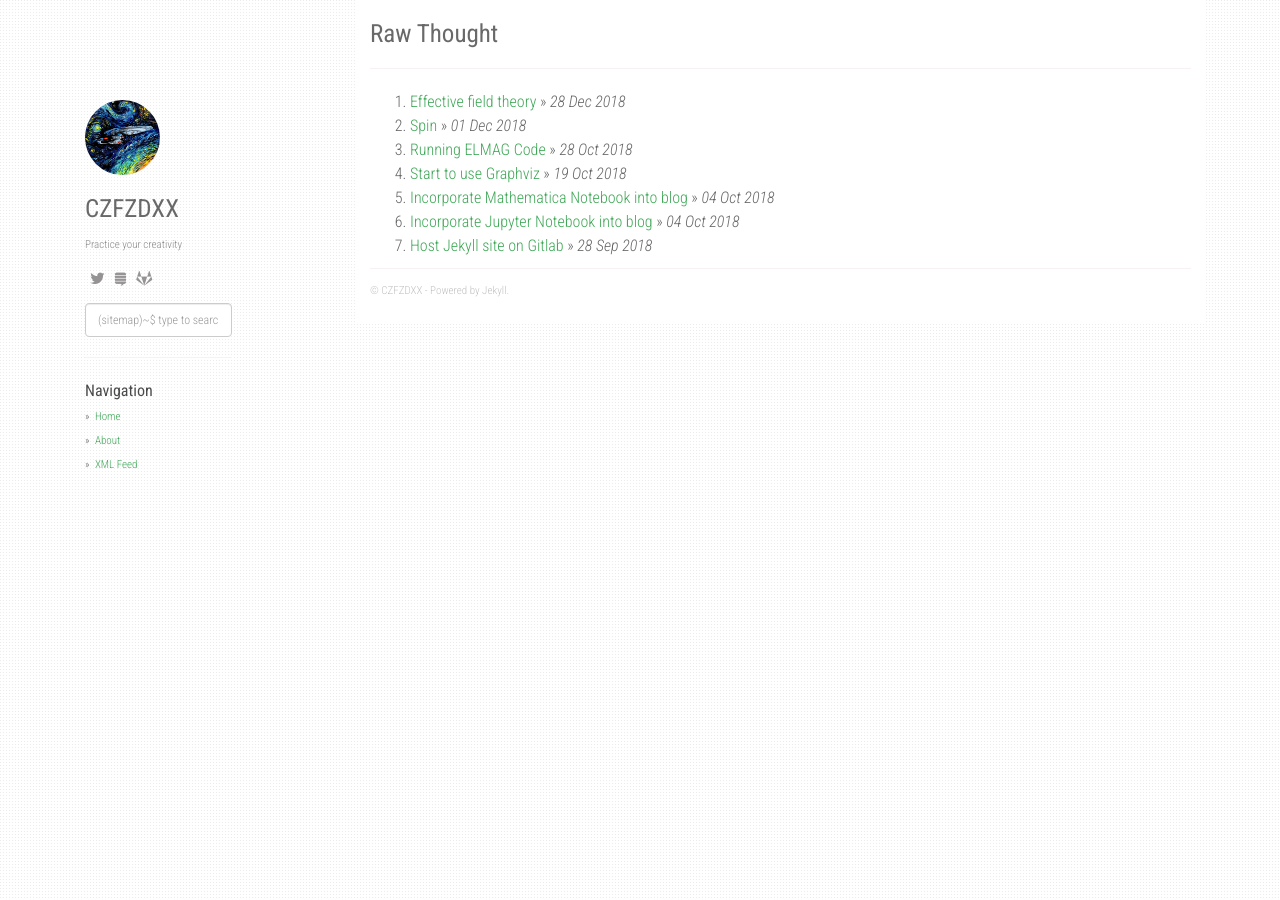
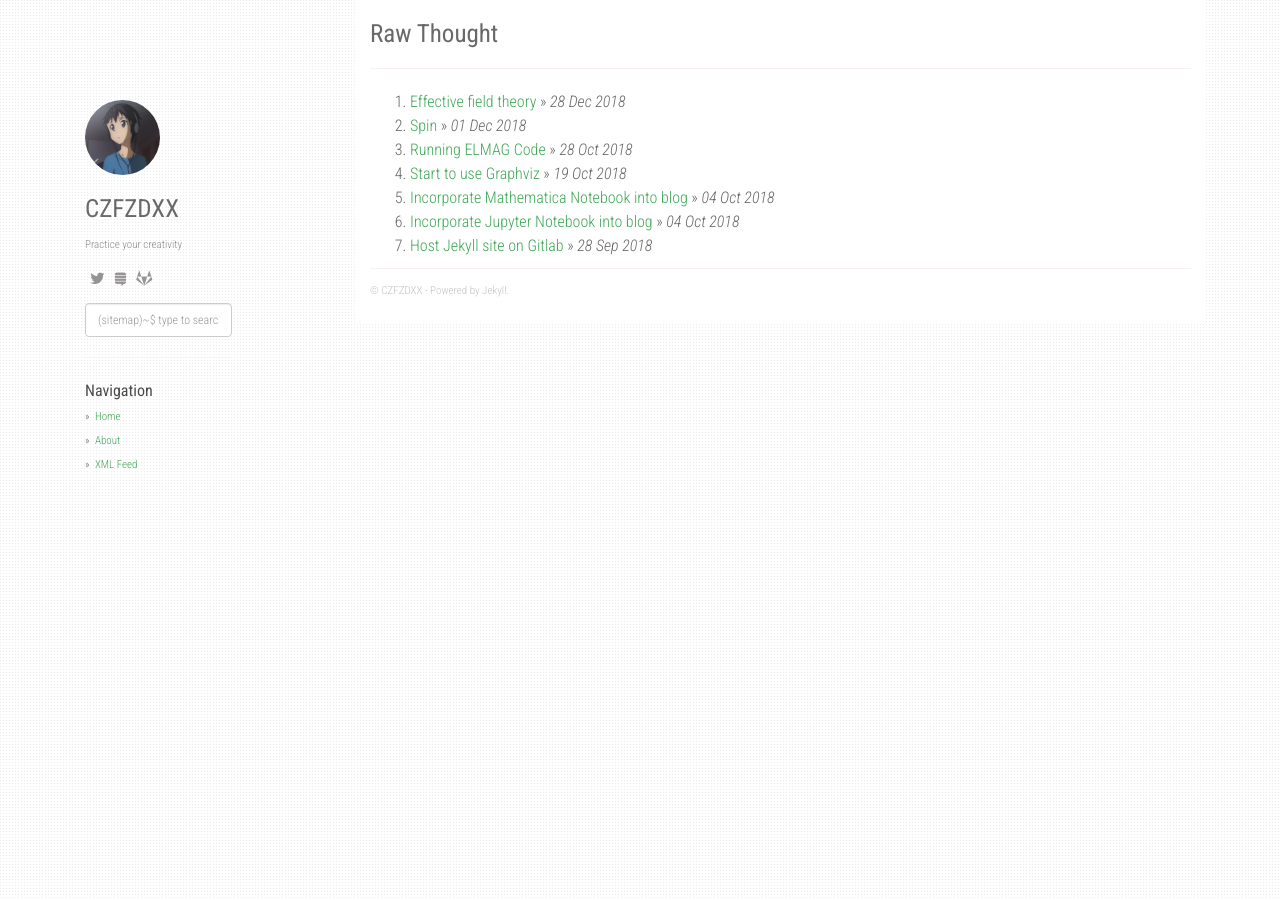
Before and after one commit to czy95/czy95.github.io, a Jekyll site: the page built from index.html, in a window 1280 px wide. Built offline with Jekyll 4.4.1, drawn with Linux system fonts in a browser that asks for light colours; nearby versions of some CDN libraries; the list of posts is cut into pages by our own code.

Commit message:
Update _config.yml

```diff
--- a/_config.yml
+++ b/_config.yml
@@ -4,7 +4,7 @@ author: CZFZDXX
 # github: https://gitlab.com/ComplicatedPhenomenon
 about: Practice your creativity
 # google_analytics:
-avatar_url: /static/img/avatar.jpg
+avatar_url: /static/img/av84n.jpg
 
 enableTags: true
 tagarray: []
```
